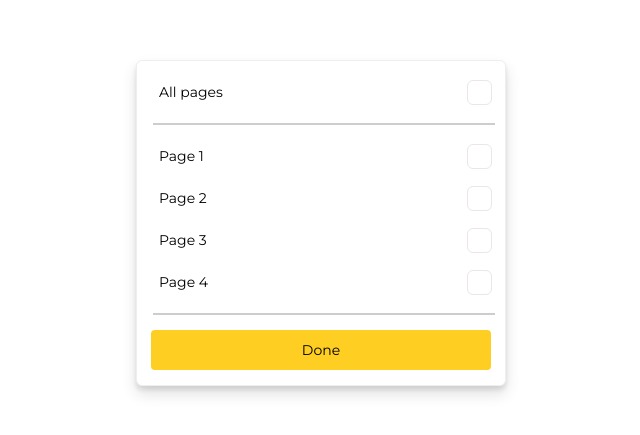
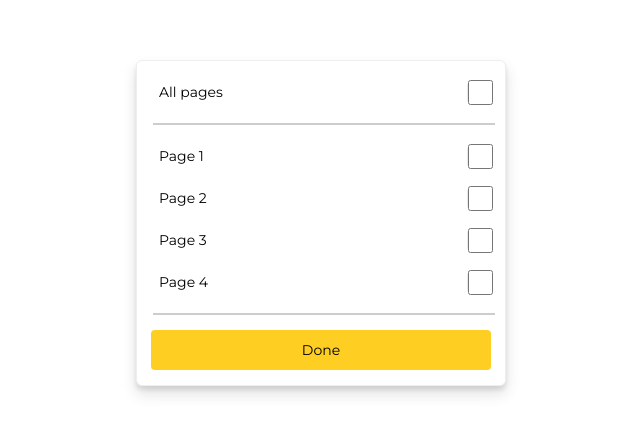
Before and after one commit to Anushdev65/test1-frontend-, a React (Create React App) app: page / in a window 1280 px wide. Shown: the part 177-612 px from the top of the page, without its empty margins (319-959 px from the left). Built offline with nearby package versions, Linux system fonts and the light colour scheme.

Commit message:
Style modification

```diff
--- a/src/style/checkbox.css
+++ b/src/style/checkbox.css
@@ -6,7 +6,7 @@
   display: flex;
   padding: 8px 15px 8px 22px;
   justify-content: space-between;
-  opacity: 0px;
+  opacity: 1px;
   align-items: center;
 }
 
@@ -21,7 +21,7 @@
 
 .checkbox-input {
   position: absolute;
-  opacity: 0;
+  opacity: 1;
   cursor: pointer;
   width: 100%;
   height: 100%;
@@ -47,7 +47,7 @@
   cursor: pointer;
   display: flex;
   background-color: #ffffff;
-  opacity: 0px;
+  opacity: 1px;
 }
 
 .custom-checkbox.checked {
--- a/src/style/home.css
+++ b/src/style/home.css
@@ -2,7 +2,7 @@
   width: 340px;
   height: 0px;
   gap: 0px;
-  opacity: 0px;
+  opacity: 1px;
 
   margin-left: 16px;
   border: 0.7px solid #cdcdcd;
```
